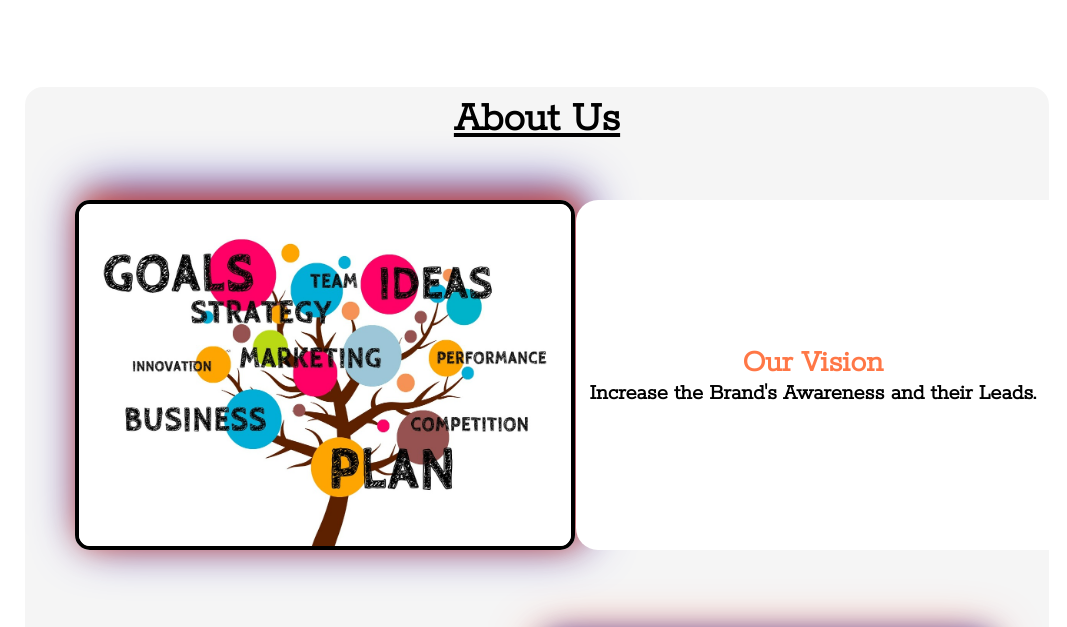
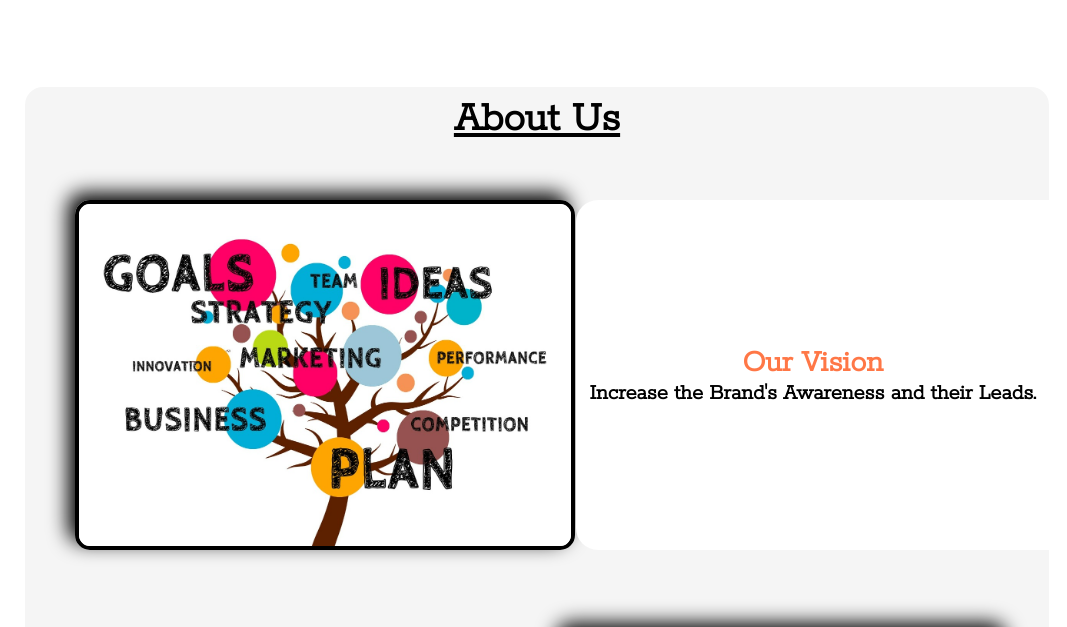
Before and after one commit to navneetthakor/dma, a PHP site: page /html/index.html in a window 1280 px wide. Shown: the part 2313-2940 px from the top of the page, without its empty margins (103-1170 px from the left). Run offline with PHP 8.4, Linux system fonts and the light colour scheme.

Commit message:
boxshadows of s4 updated

```diff
--- a/css/index.css
+++ b/css/index.css
@@ -436,7 +436,8 @@ padding-top: 1vh;
     margin-left: 50px;
     border: 4px solid black;
     border-radius: 15px;
-    box-shadow: 5px -5px 30px var(--1stcolor), 9px -9px 50px var(--2ndcolor);
+    /* box-shadow: 5px -5px 30px var(--1stcolor), 9px -9px 50px var(--2ndcolor); */
+    box-shadow: -7px -7px 20px black;
 }
 .mission img{
     border: 4px solid black;
@@ -445,7 +446,8 @@ padding-top: 1vh;
     height: 325px;
     float: right;
     margin-right: 50px;
-    box-shadow: -5px 5px 30px var(--2ndcolor), -9px 9px 50px var(--1stcolor);
+    /* box-shadow: -5px 5px 30px var(--2ndcolor), -9px 9px 50px var(--1stcolor); */
+    box-shadow: 7px -7px 20px black;
 }
 #imgvis,#imgmiss{
     width: 70vw;
```
